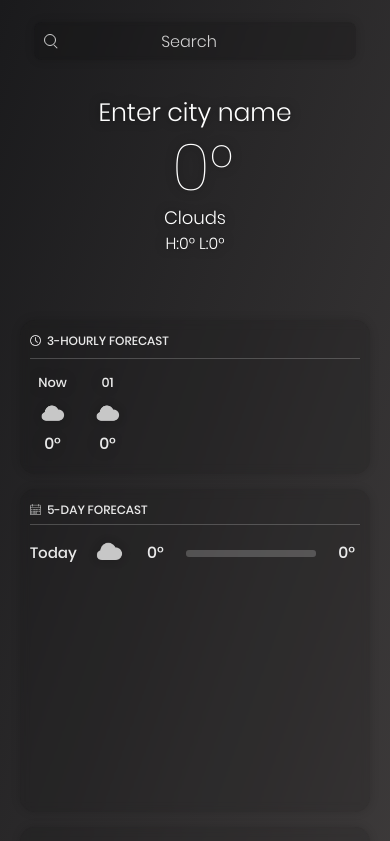
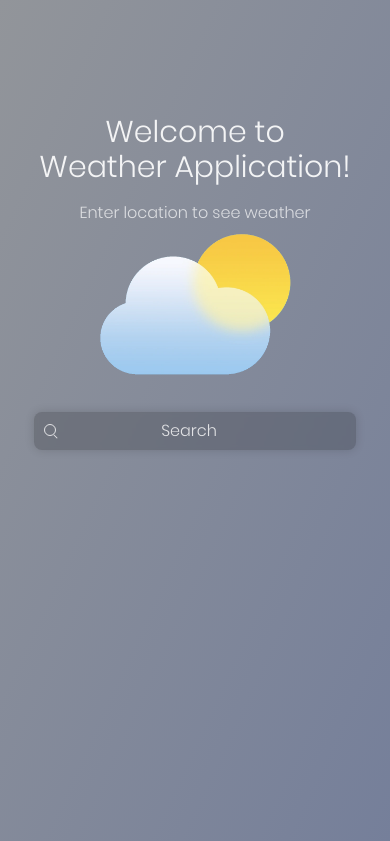
Before and after one commit to nazarhapak/weather-app, a React (Create React App) app: page / in a window 390 px wide. Shown: the top 841 px of the page. Built offline with nearby package versions, Linux system fonts and the light colour scheme.

Commit message:
adding welcome page, changing some colors on website

```diff
--- a/src/components/Background.css
+++ b/src/components/Background.css
@@ -6,6 +6,7 @@
     height: 100vh;
 
     background: linear-gradient(to left top, #b7d6ea,#3b3da2);
+    background: linear-gradient(to left top, #530e21, #27083f);
 }
 
 @media only screen and (max-width: 1040px) {
--- a/src/components/Background.js
+++ b/src/components/Background.js
@@ -3,7 +3,6 @@ import "./Background.css";
 
 
 const Background = ({weather, time, sunset, sunrise}) => {
-    const night = () => {
     let sunrise_minutes;
     if (sunrise) {sunrise_minutes = Number(sunrise.split(":")[0] * 60 + sunrise.split(":")[1])};
 
@@ -12,7 +11,16 @@ const Background = ({weather, time, sunset, sunrise}) => {
 
     const current_minutes = Number(time.split(":")[0] * 60 + time.split(":")[1]);
 
-        if ((sunset_minutes <= current_minutes) || (0 <= current_minutes && current_minutes < sunrise_minutes)) {
+    const night = () => {
+        if ((sunset_minutes + 30 <= current_minutes) || (0 <= current_minutes && current_minutes < sunrise_minutes - 30)) {
+            return true;
+        } else {
+            return false;
+        }
+    }
+
+    const dayTransition = () => {
+        if (((sunset_minutes <= current_minutes) && (sunset_minutes < sunset_minutes + 30)) || ((0 <= current_minutes && current_minutes < sunrise_minutes) && (sunrise_minutes - 30 < sunrise_minutes))) {
             return true;
         } else {
             return false;
@@ -21,7 +29,20 @@ const Background = ({weather, time, sunset, sunrise}) => {
 
     const getBackgroundGradient = () => {
         if (night()) {
-            return "linear-gradient(to left top, #403d3d, #1a1a1c)";
+            return "linear-gradient(to left top, #191717,#312a53)";
+        }
+
+        if (dayTransition()) {
+            switch (weather.main) {
+                case "Thunderstorm" || "Tornado":
+                  return "linear-gradient(to left top, #2e323a , #33445f)";
+                case "Drizzle" || "Rain" || "Squall":
+                  return "linear-gradient(to left top, #81846e, #94a5c2)";
+                case "Clouds":
+                    return "linear-gradient(to left top, #757F9A , #92959a)";
+                default:
+                    return "linear-gradient(to left top, #251643, #5a352d)";
+            }
         }
         switch (weather.main) {
             case "Thunderstorm" || "Tornado":
--- a/src/components/SearchBar.css
+++ b/src/components/SearchBar.css
@@ -72,6 +72,7 @@
     height: 25px;
 
     background-color: rgba(0, 0, 0, 0.1);
+    backdrop-filter: blur(5px);
 }
 
 .suggestion-country {
--- a/src/components/SearchBar.js
+++ b/src/components/SearchBar.js
@@ -2,6 +2,7 @@ import React, {Component} from 'react';
 import './SearchBar.css';
 
 document.addEventListener("click", () => {
+  document.getElementById("searchInput").style.borderRadius = "5px"
   const autocomplete = document.getElementById("autocomplete");
     const suggestions = autocomplete.querySelectorAll("div");
 
--- /dev/null
+++ b/src/components/WelcomePage.css
@@ -0,0 +1,126 @@
+.welcome-page {
+    display: flex;
+    flex-direction: column;
+    justify-content: center;
+    align-items: center;
+
+    width: 100vw;
+    height: 100vh;
+
+    background: linear-gradient(to left top, #757F9A , #92959a);
+}
+
+.welcome-page > .description {
+    width: 312px;
+    margin-top: -250px;
+    margin-bottom: -60px;
+
+    text-align: center;
+    line-height: 25px;
+
+    color: rgba(255, 255, 255, 0.9);
+}
+
+.description > * {
+    margin: 20px 0 0 0;
+    font-weight: 300;
+}
+
+.description > p {
+    color: rgba(255, 255, 255, 0.7);
+    font-size: 14px;
+}
+
+.welcome-image {
+    width: 350px;
+    height: 350px;
+
+    margin-bottom: -80px;
+}
+
+.welcome-page .full-view-width {
+    align-items: center;
+}
+
+.welcome-page .search-bar  input {
+    margin: 10px 0 0 0;
+
+    padding-right: 42px;
+    text-align: center;
+
+    width: 250px;
+    height: 33px;
+
+    border-radius: 8px;
+
+    font-size: 14px;
+}
+
+.welcome-page .search-icon {
+    width: 12px;
+    height: 12px;
+
+    top: 32px;
+    left: 10px;
+}
+
+.welcome-page .search-icon::after {
+    height: 5px;
+
+    top: 9px;
+    left: 10px;
+}
+
+
+.welcome-page .suggestion {
+    font-size: 14px;
+    font-weight: 300;
+
+    padding-left: 10px;
+
+    width: 312px;
+    height: 32px;
+}
+
+@media only screen and (max-width: 1040px) {
+    .welcome-image {
+        width: 270px;
+        height: 270px;
+
+        margin-bottom: -50px;
+    }
+
+    .welcome-page > .description {
+        margin-top: -300px;
+    }
+
+    .welcome-page .search-bar  input {
+        width: 250px;
+        height: 38px;
+
+        font-size: 16px;
+    }
+
+    .welcome-page .search-icon {
+        top: 34px;
+    }
+
+    .welcome-page .suggestion {
+        font-size: 16px;
+        height: 34px;
+    }
+
+    .welcome-page > .description {
+        line-height: 35px;
+        font-size: 20px;
+    }
+
+    .description > * {
+        margin: 10px 0 0 0;
+        font-weight: 300;
+    }
+
+    .description > p {
+        font-size: 16px;
+    }
+}
--- /dev/null
+++ b/src/components/WelcomePage.js
@@ -0,0 +1,19 @@
+import React from 'react';
+import "./WelcomePage.css";
+import image from "../images/welcome.png"
+import SearchBar from './SearchBar';
+
+const WelcomePage = ({onSubmit}) => {
+    return(
+        <div className='welcome-page'>
+            <div className='description'>
+                <h2>Welcome to Weather Application!</h2>
+                <p>Enter location to see weather</p>
+            </div>
+            <img alt="welcome" src={image} className='welcome-image'></img>
+            <SearchBar onSubmit={onSubmit}/>
+        </div>
+    );
+}
+
+export default WelcomePage;
--- a/src/components/Wind.css
+++ b/src/components/Wind.css
@@ -5,7 +5,6 @@
     display: flex;
     flex-direction: column;
 }
-
 
 
 .wind-wrapper {
--- a/src/containers/App.js
+++ b/src/containers/App.js
@@ -1,5 +1,6 @@
 import React, {Component} from 'react';
 import './App.css';
+import WelcomePage from '../components/WelcomePage';
 import SearchBar from '../components/SearchBar';
 import CurrentWeather from '../components/CurrentWeather';
 import HourlyForecast from '../components/HourlyForecast';
@@ -16,6 +17,7 @@ class App extends Component {
   constructor () {
     super();
     this.state = {
+      route: "Welcome",
       name: "Enter city name",
       weather: {
           "id": 804,
@@ -23,8 +25,8 @@ class App extends Component {
           "description": "overcast clouds",
           "icon": "04n"
       },
-      time: "19:20",
-      hour: "19",
+      time: "00:00",
+      hour: "00",
       temp: 0,
       temp_max: 0,
       temp_min: 0,
@@ -57,6 +59,7 @@ class App extends Component {
 
   onSubmit = (value) => {
     this.getLocationCoordinates(value);
+    this.setState({route: "Weather"})
   }
 
   getLocationCoordinates(location) {
@@ -317,7 +320,12 @@ class App extends Component {
   }
 
   render () {
-    const {name, weather, time, hour, temp, temp_max, temp_min, hourly_forecast, daily_forecast, sunrise, sunset, map_url, precipitation_url, wind, feels_like, humidity, visibility} = this.state;
+    const {route, name, weather, time, hour, temp, temp_max, temp_min, hourly_forecast, daily_forecast, sunrise, sunset, map_url, precipitation_url, wind, feels_like, humidity, visibility} = this.state;
+    if (route === "Welcome") {
+      return (
+        <WelcomePage onSubmit={this.onSubmit}/>
+      )
+    }
     return (
       <div className='application'>
         <Background weather={weather} time={time} sunrise={sunrise} sunset={sunset}/>
```
Lines whose indentation alone changed are shown as unchanged.
